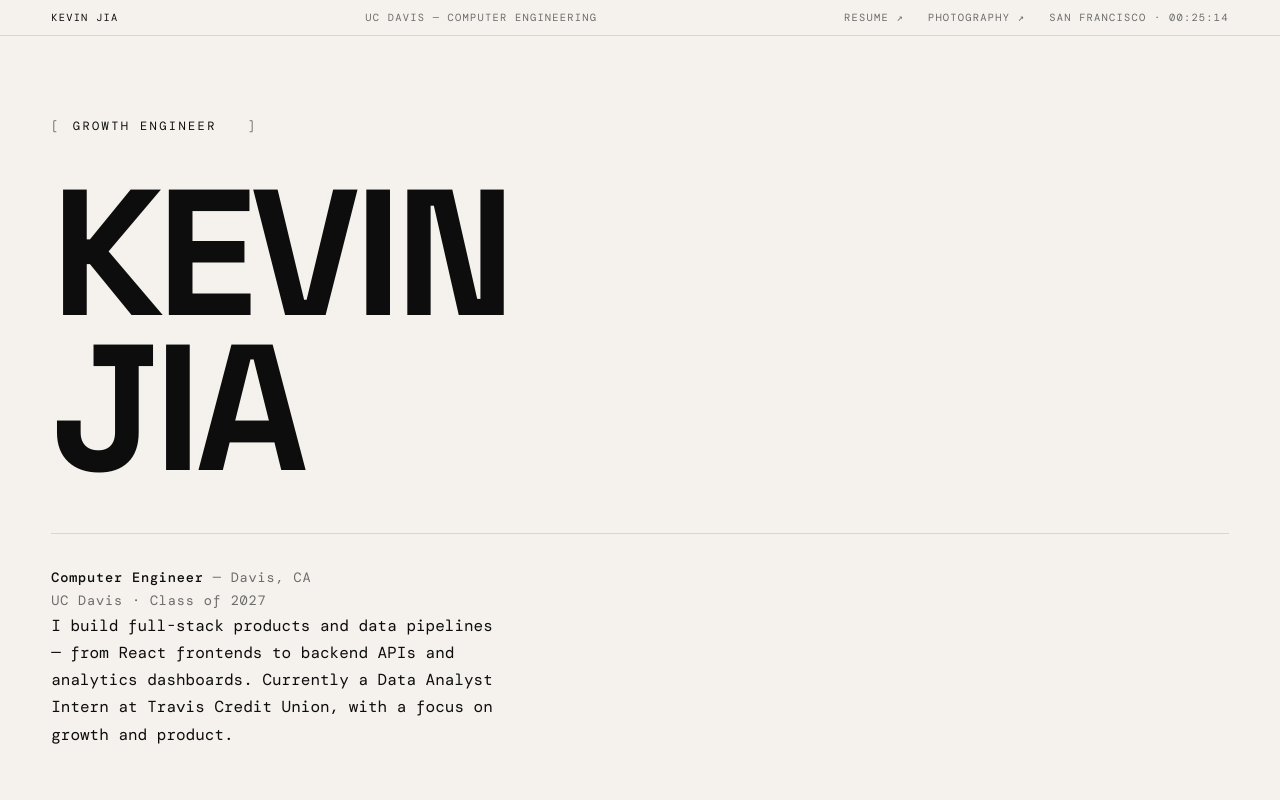
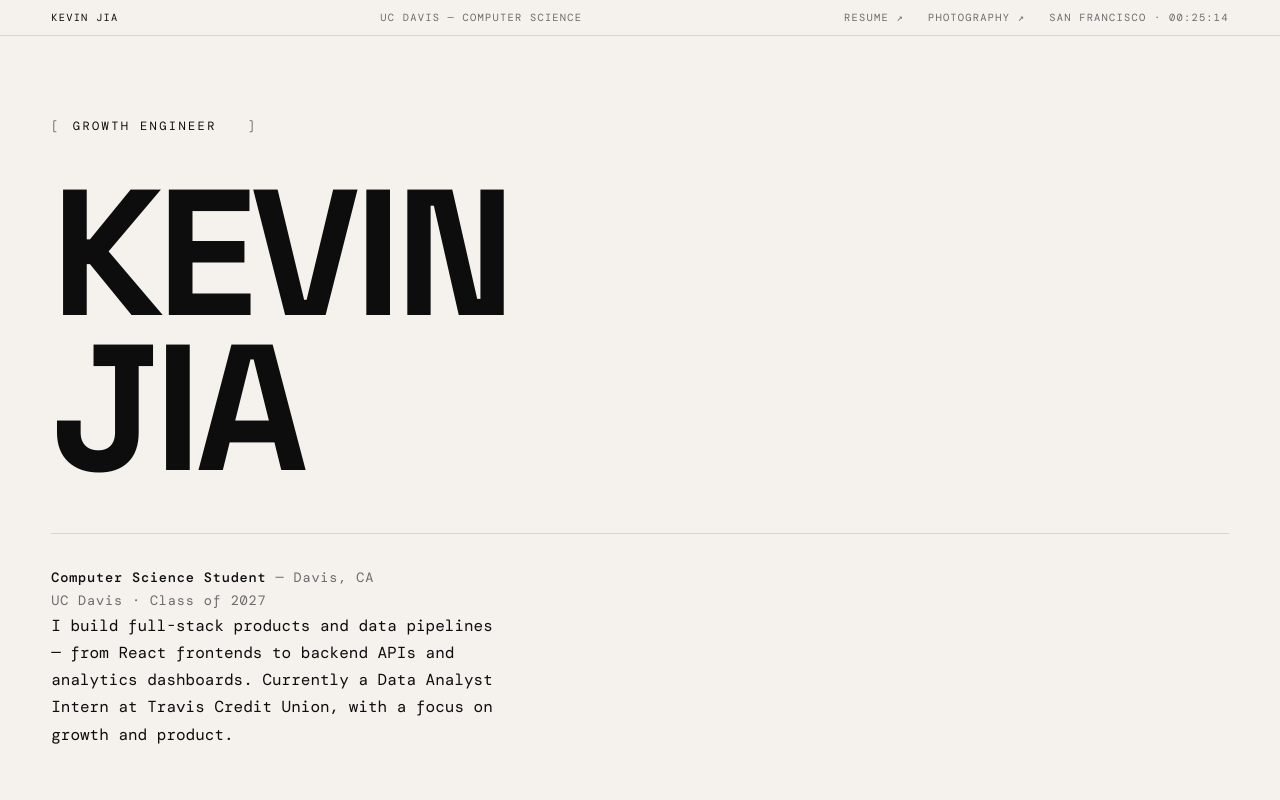
Before and after one commit to LavaToken/ReactPort, a React (Vite) app: page / in a window 1280 px wide. Shown: the top 800 px of the page. Built offline with nearby package versions, Linux system fonts and the light colour scheme.

Commit message:
Word Changes

```diff
--- a/src/components/Creative.jsx
+++ b/src/components/Creative.jsx
@@ -16,7 +16,7 @@ function Creative() {
         </div>
 
         <div className="creative__copy reveal">
-          <h2 className="creative__heading">Latest piece.</h2>
+          <h2 className="creative__heading">Latest clip.</h2>
           <p className="creative__subtitle">
             Not everything I make is code.
           </p>
--- a/src/components/Footer.jsx
+++ b/src/components/Footer.jsx
@@ -3,7 +3,7 @@ import React from 'react'
 function Footer() {
   return (
     <footer className="footer">
-      <div>© 2026 Kevin Jia</div>
+      <div>Kevin Jia</div>
       <div>Built with React · Vite</div>
     </footer>
   )
--- a/src/components/Hero.jsx
+++ b/src/components/Hero.jsx
@@ -71,7 +71,7 @@ function Hero() {
         <div className="hero__rule" aria-hidden="true" />
 
         <div className="hero__meta-left">
-          <strong>Computer Engineer</strong> — Davis, CA
+          <strong>Computer Science Student</strong> — Davis, CA
           <br />
           UC Davis · Class of 2027
         </div>
--- a/src/components/MetadataStrip.jsx
+++ b/src/components/MetadataStrip.jsx
@@ -25,7 +25,7 @@ function MetadataStrip() {
   return (
     <div className="meta-strip" role="banner">
       <div className="meta-strip__left">Kevin Jia</div>
-      <div className="meta-strip__center">UC Davis — Computer Engineering</div>
+      <div className="meta-strip__center">UC Davis — Computer Science</div>
       <div className="meta-strip__right">
         <a
           className="meta-strip__link"
```
